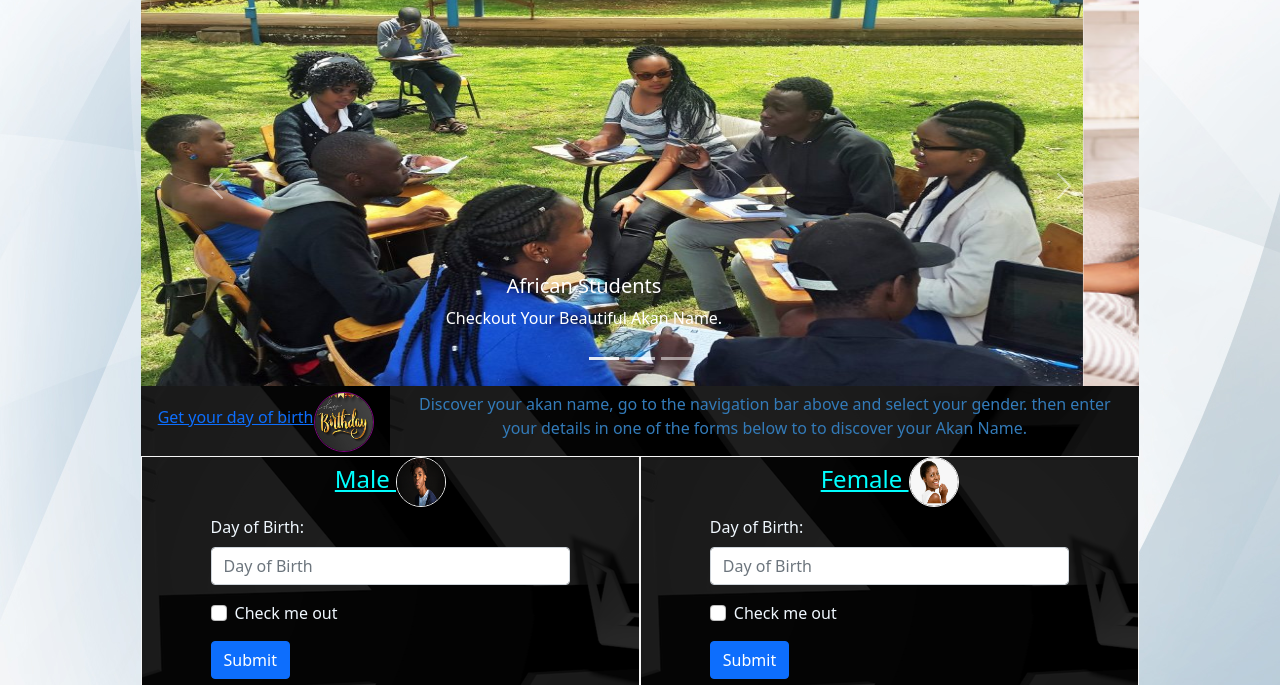
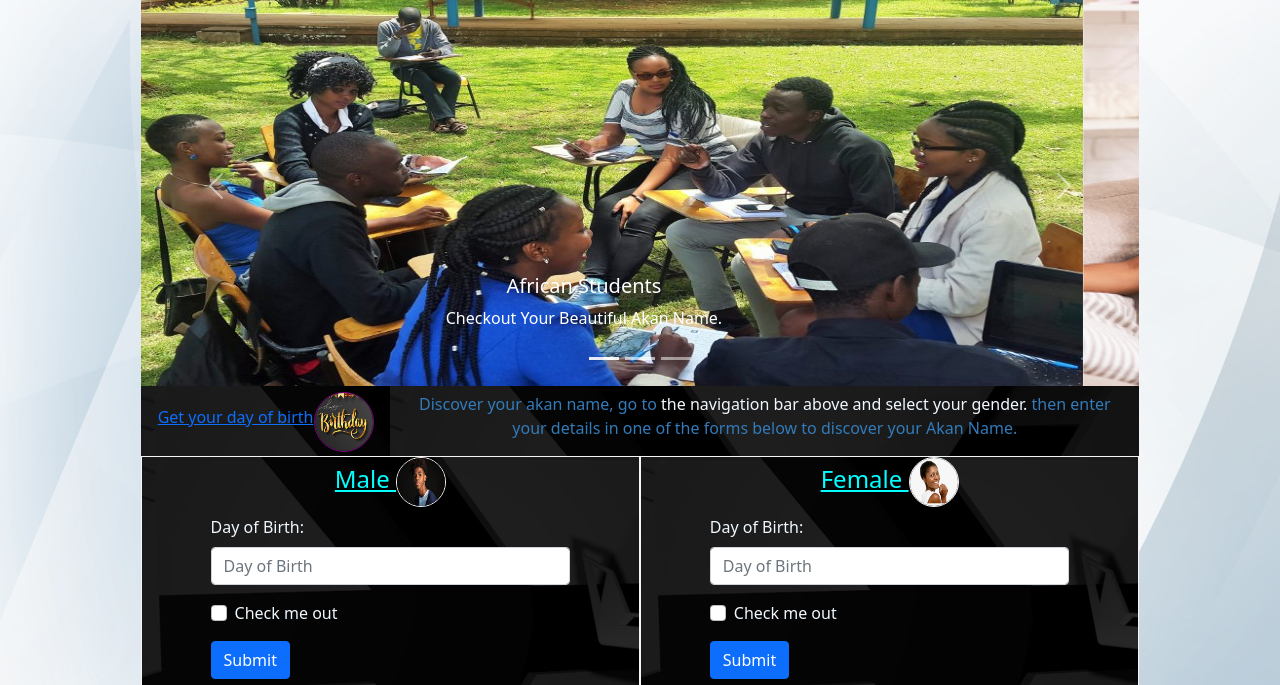
Before and after one commit to Okellothomas/my-akanName, a plain HTML site: page index.html in a window 1280 px wide. Shown: the part 78-763 px from the top of the page. Drawn offline with nearby package versions, Linux system fonts and the light colour scheme.

Commit message:
update index.html, adds span tag

```diff
--- a/index.html
+++ b/index.html
@@ -97,8 +97,8 @@
           <a href="https://www.thecalculatorsite.com/misc/birthday-calculator.php">Get your day of birth</a><img src="images/back.png" alt="" id="birthday">
         </div>
         <div class="col-9" style="background-image: url('images/backg.png');">
-          <p class = "paragraph">Discover your akan name, go to the navigation bar above and select your gender. then enter your details
-            in one of the forms below to to discover your Akan Name.
+          <p class = "paragraph">Discover your akan name, go to <span style="color: aliceblue;">the navigation bar above and select your gender.</span>  then enter your details
+            in one of the forms below to discover your Akan Name.
           </p>
         </div>
       </div>
```
